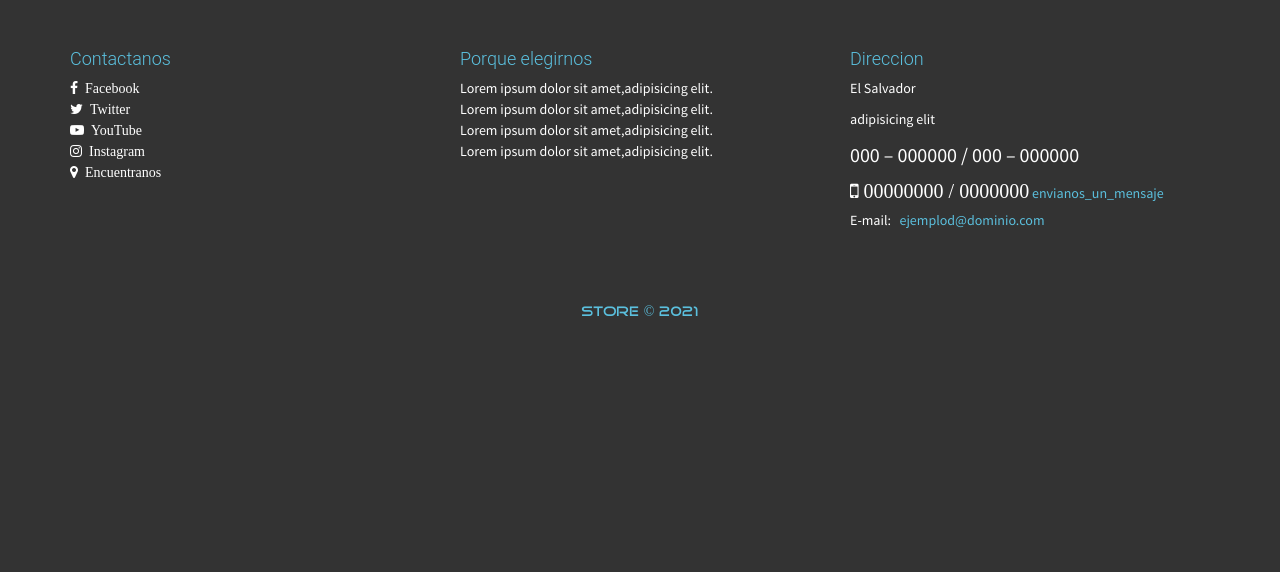
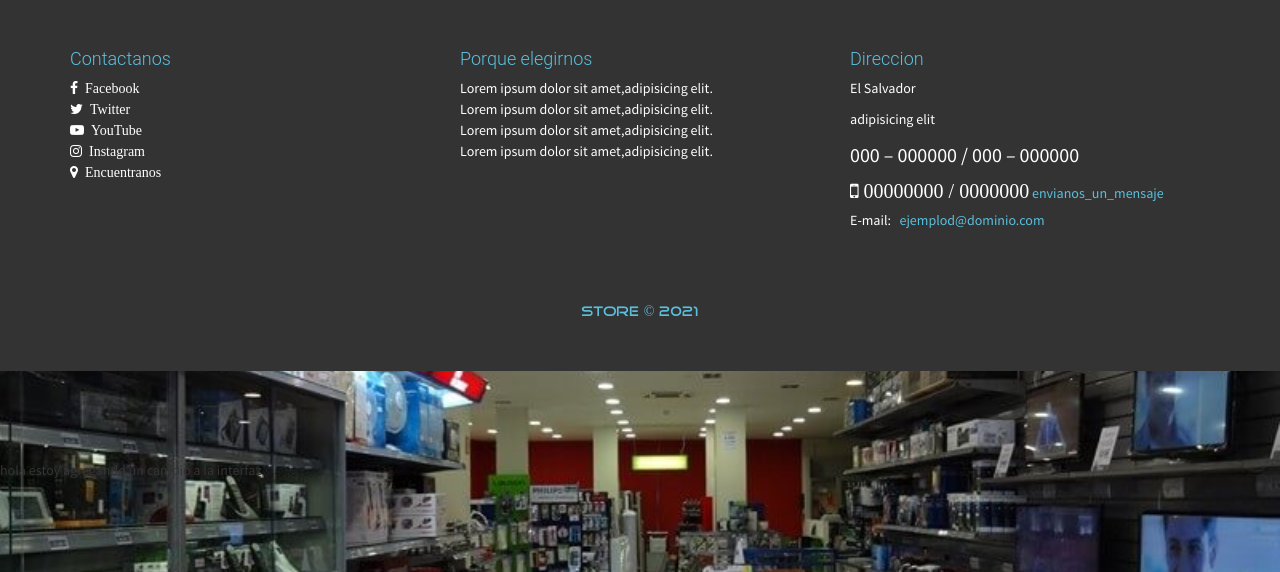
Before and after one commit to EliudRuiz98/ejemplouno, a PHP site: page / in a window 1280 px wide. Shown: the part 956-1528 px from the top of the page. Before the commit the page ends 1272 px from the top, so only its background shows below. Run offline with PHP 8.4, Linux system fonts and the light colour scheme; a user stored in the database is signed in; data that the repository does not hold is empty.

Commit message:
hice un cambio en la linea 126 puse un texto

```diff
--- a/index.php
+++ b/index.php
@@ -123,7 +123,9 @@
 
     <?php include './inc/footer.php'; ?>
 
-
+<section>
+    hola estoy agregando un cambio a la interfaz
+</section>
 
 
 
```
